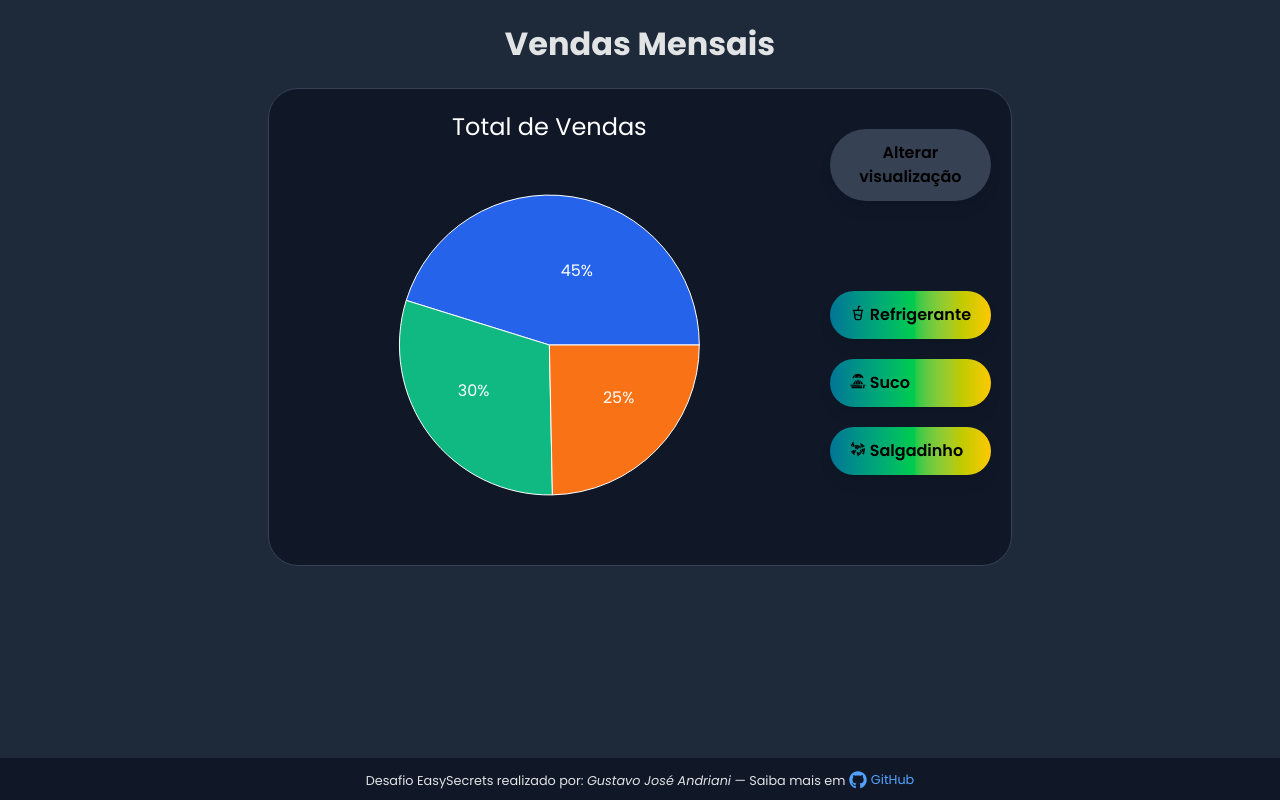
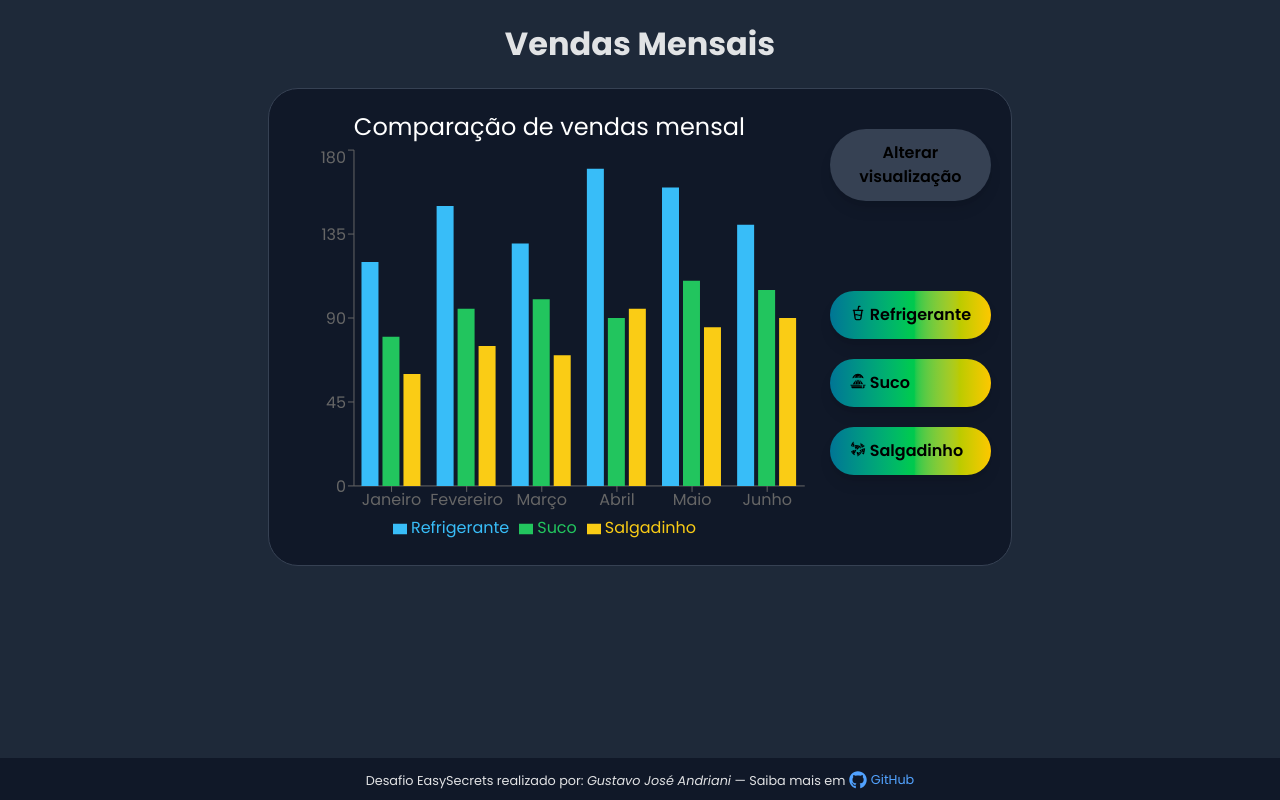
Before and after one commit to gustavoandriani/Desafio-tecnico-EasySecrets, a React (Vite) app: page / in a window 1280 px wide. Both pictures are taken after a click on the button "Alterar visualização". Built offline with nearby package versions, Linux system fonts and the light colour scheme.

Commit message:
feat: Novo gráfico de barras

```diff
--- a/src/App.tsx
+++ b/src/App.tsx
@@ -5,6 +5,7 @@ import { FaGithub } from "react-icons/fa";
 import { LuCupSoda } from "react-icons/lu";
 import { GiManualJuicer, GiNachos } from "react-icons/gi";
 import GraficoPizza from "./components/GraficoPizza";
+import GraficoBars from "./components/GraficoBars";
 
 function App() {
   const [produto, setProduto] = useState("Refrigerante")
@@ -14,9 +15,9 @@ function App() {
     <div className="h-screen flex flex-col text-center p-5 bg-gray-800">
       <h1 className="text-[32px] font-bold">Vendas Mensais</h1>
       <div className="w-[60%] ml-auto mr-auto mt-5 flex sm:flex-col sm:flex-col md:flex-row bg-gray-800 rounded-[30px] p-5 align-center justify-evenly bg-gray-900 text-white border border-gray-700 transition duration-200">
-        { grafico === 0 ? <GraficoVendas produto={produto} /> : <GraficoPizza /> }
+        { grafico === 0 ? <GraficoVendas produto={produto} /> : grafico === 1 ? <GraficoBars /> : <GraficoPizza /> }
         <div className="md:w-fit sm:w-[100%] flex flex-col">
-          <button className="flex items-center gap-2 mt-5 sm:ml-5 px-6 py-3 rounded-full font-semibold text-black transition duration-500 ease-in-out cursor-pointer bg-gray-700 hover:bg-gray-100 shadow-lg" onClick={() => { grafico === 0 ? setGrafico(1) : setGrafico(0)}}>Alterar visualização</button>
+          <button className="flex items-center gap-2 mt-5 sm:ml-5 px-6 py-3 rounded-full font-semibold text-black transition duration-500 ease-in-out cursor-pointer bg-gray-700 hover:bg-gray-100 shadow-lg" onClick={() => { grafico === 0 ? setGrafico(1) : grafico === 1 ? setGrafico(2) : setGrafico(0) }}>Alterar visualização</button>
           <div className="flex md:flex-col sm:flex-row sm:justify-center mt-auto mb-auto">
             <BotaoProduto icone={<LuCupSoda className="mt-[2px] mr-1"/>} nome="Refrigerante" selecionado={grafico === 0 ? produto : "Refrigerante"} aoSelecionar={setProduto} />
             <BotaoProduto icone={<GiManualJuicer className="mt-[2px] mr-1"/>} nome="Suco" selecionado={grafico === 0 ? produto : "Suco"} aoSelecionar={setProduto} />
--- /dev/null
+++ b/src/components/GraficoBars.tsx
@@ -0,0 +1,38 @@
+import { BarChart, Bar, XAxis, YAxis, Tooltip, Legend, ResponsiveContainer } from "recharts";
+import dadosJson from "../data/vendas.json";
+import CustomTooltip from "./CustomTooltip";
+
+const transformarDados = () => {
+  const meses = dadosJson[0].vendas.map((v) => v.mes);
+
+  return meses.map((mes, index) => {
+    const linha: any = { mes };
+
+    dadosJson.forEach((produto) => {
+      linha[produto.produto] = produto.vendas[index].quantidade;
+    });
+
+    return linha;
+  });
+};
+
+export default function GraficoBars() {
+  const dados = transformarDados();
+
+  return (
+    <div className="sm:w-[100%] sm:h-[100%] md:w-full md:h-full">
+        <h2 className="text-[24px]">Comparação de vendas mensal</h2>
+        <ResponsiveContainer height={400}>
+        <BarChart data={dados}>
+            <XAxis dataKey="mes" />
+            <YAxis />
+            <Tooltip content={<CustomTooltip />}/>
+            <Legend />
+            <Bar dataKey="Refrigerante" fill="#38bdf8" />
+            <Bar dataKey="Suco" fill="#22c55e" />
+            <Bar dataKey="Salgadinho" fill="#facc15" />
+        </BarChart>
+        </ResponsiveContainer>
+    </div>
+  );
+}
--- a/src/components/GraficoPizza.tsx
+++ b/src/components/GraficoPizza.tsx
@@ -1,5 +1,5 @@
 import React from "react";
-import { PieChart, Pie, Cell, Tooltip, ResponsiveContainer } from "recharts";
+import { PieChart, Pie, Cell, Tooltip, ResponsiveContainer, Legend } from "recharts";
 import data from "../data/vendas.json"
 import CustomTooltip from "./CustomTooltip";
 
@@ -58,7 +58,7 @@ const GraficoPizza: React.FC = () => {
 
   return (
     <div className="sm:w-[100%] sm:h-[100%] md:w-full md:h-full">
-      <h2 className="text-[24px]">Total de Vendas</h2>
+      <h2 className="text-[24px]">Porcentagem de Vendas</h2>
       <ResponsiveContainer height={400}>
         <PieChart>
           <Pie
@@ -79,6 +79,7 @@ const GraficoPizza: React.FC = () => {
             ))}
           </Pie>
           <Tooltip content={<CustomTooltip />} />
+          <Legend verticalAlign="bottom" align="center" wrapperStyle={{ color: "#fff" }}/>
         </PieChart>
       </ResponsiveContainer>
     </div>
```
